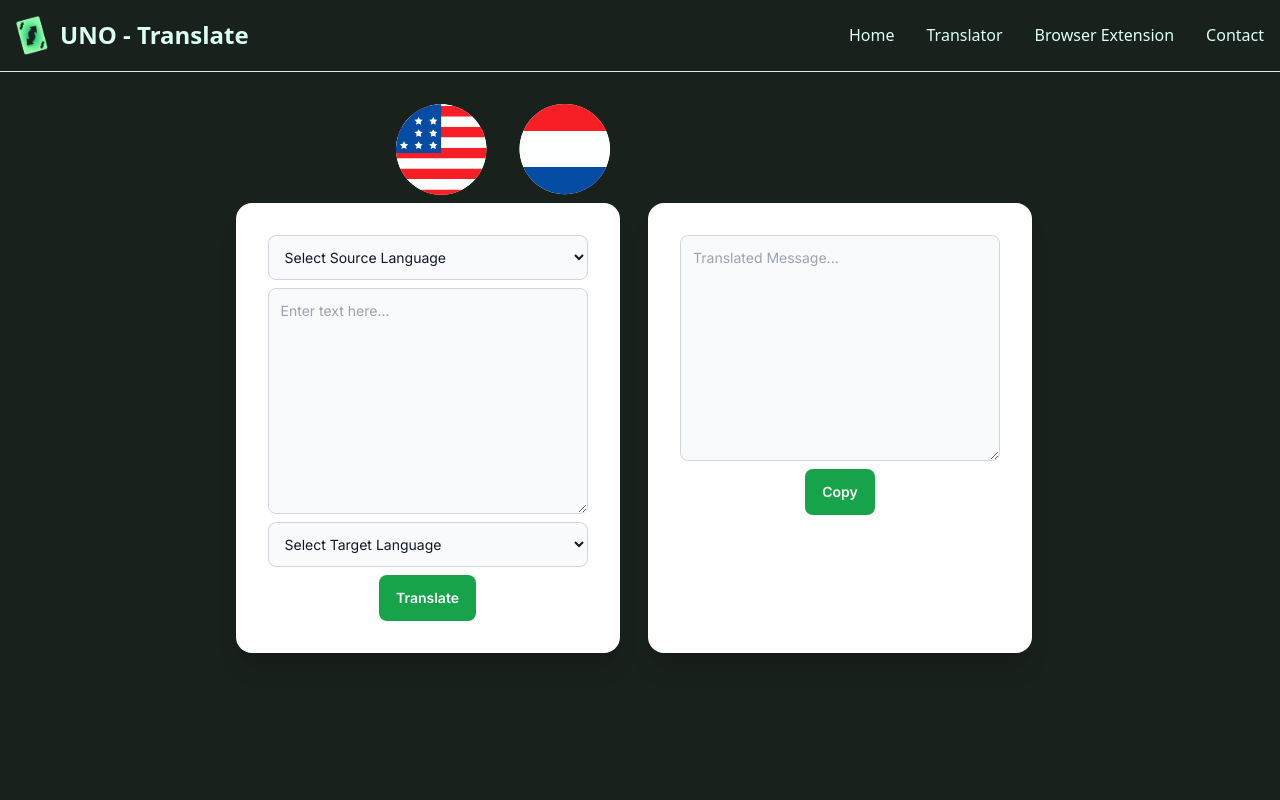
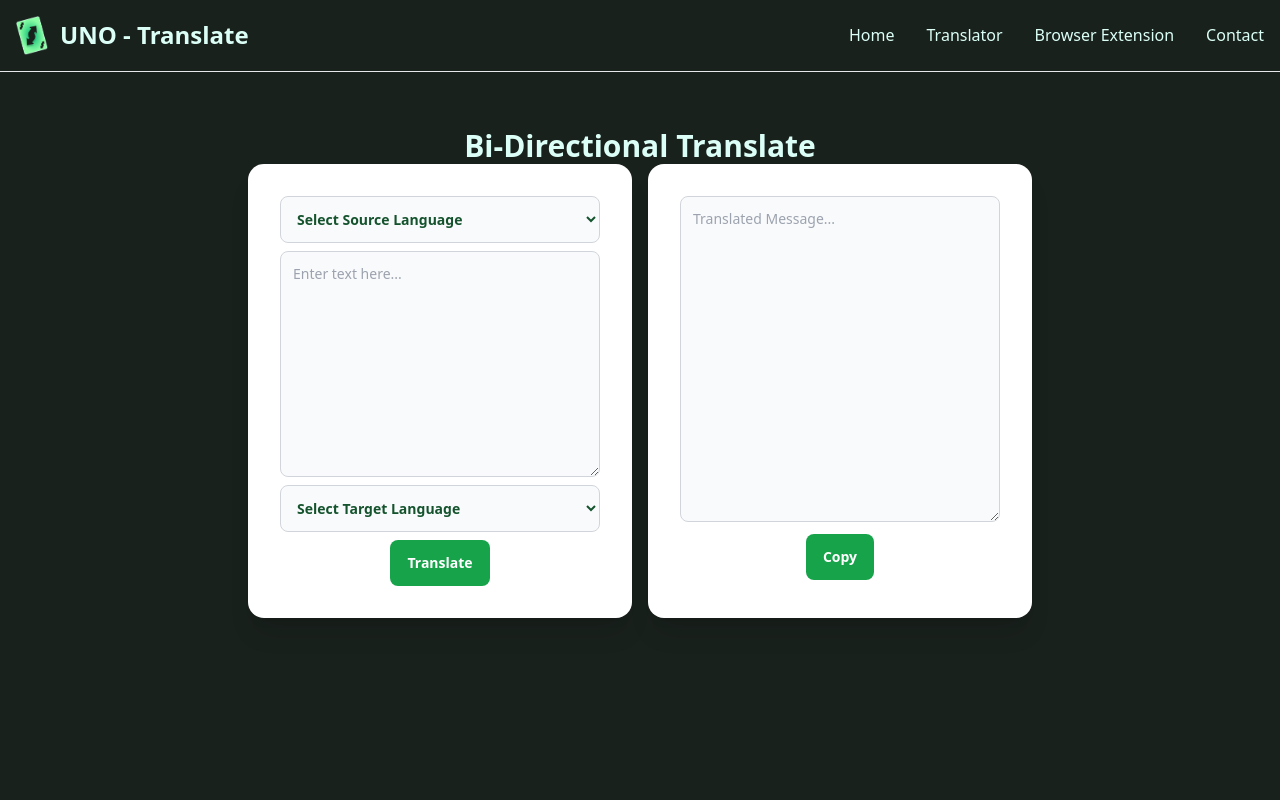
Before and after one commit to Aman-Clement/Major-Project, a Next.js app: page /translate in a window 1280 px wide. Shown: the top 800 px of the page. Built offline with nearby package versions, Linux system fonts and the light colour scheme.

Commit message:
fixed a lottttttt

```diff
--- a/app/layout.js
+++ b/app/layout.js
@@ -1,26 +1,12 @@
-import { Inter } from "next/font/google";
-import "./globals.css";
-import Navbar from "@/components/Navbar";
-import Head from "next/head";
-import Footer from "@/components/Footer";
-
-const inter = Inter({ subsets: ["latin"] });
-
 export const metadata = {
   title: "UNO-BiDirectional Translation Next App",
-  description: "Generated by create next app",
+  description: "Translate with more than just words",
 };
 
 export default function RootLayout({ children }) {
-  return (
-    <>
-      <Head>
-        <title>{metadata.title}</title>
-        <meta name="description" content={metadata.description} />
-      </Head>
-      <Navbar />
-      <div className={inter.className}>{children}</div>
-      <Footer/>
-    </>
-  );
+ return (
+    <html lang="en">
+      <body>{children}</body>
+    </html>
+  )
 }
--- a/app/page.js
+++ b/app/page.js
@@ -4,53 +4,55 @@ import Madam from "@/assets/comps/Madam.svg";
 import Hi from "@/assets/comps/Hi.svg";
 import download from "@/assets/comps/download.svg";
 
+
+import { Inter } from "next/font/google";
+import "./globals.css";
+import Navbar from "@/components/Navbar";
+import Head from "next/head";
+import Footer from "@/components/Footer";
+
+const inter = Inter({ subsets: ["latin"] });
+
+export const metadata = {
+  title: "UNO-BiDirectional Translation Next App",
+  description: "Generated by create next app",
+};
+
+
 export default function Home() {
   return (
+    <div className="flex flex-col min-h-screen mx-auto px-4 pt-8 pb-16">
+      <div className="flex-grow">
+        <Head>
+          <title>{metadata.title}</title>
+          <meta name="description" content={metadata.description} />
+        </Head>
+        <Navbar />
         <main className="flex min-h-screen flex-col items-center justify-between p-24">
           <div className="mb-16">
             <Hero />
           </div>
-
-      {/* <div className="z-10 max-w-5xl mt-16 w-full items-center justify-between font-mono text-sm lg:flex">
-        <p className="fixed left-0 top-0 flex w-full justify-center border-b border-gray-300 bg-gradient-to-b from-zinc-200 pb-6 pt-8 backdrop-blur-2xl dark:border-neutral-800 dark:bg-zinc-800/30 dark:from-inherit lg:static lg:w-auto  lg:rounded-xl lg:border lg:bg-gray-200 lg:p-4 lg:dark:bg-zinc-800/30">
-          Get started by editing&nbsp;
-          <code className="font-mono font-bold">app/page.js</code>
-        </p>
-        <div className="fixed bottom-0 left-0 flex h-48 w-full items-end justify-center bg-gradient-to-t from-white via-white dark:from-black dark:via-black lg:static lg:h-auto lg:w-auto lg:bg-none">
-          <a
-            className="pointer-events-none flex place-items-center gap-2 p-8 lg:pointer-events-auto lg:p-0"
-            href="https://vercel.com?utm_source=create-next-app&utm_medium=appdir-template&utm_campaign=create-next-app"
-            target="_blank"
-            rel="noopener noreferrer"
-          >
-            By{" "}
-            <Image
-              src="/vercel.svg"
-              alt="Vercel Logo"
-              className="dark:invert"
-              width={100}
-              height={24}
-              priority
-            />
-          </a>
-        </div>
-      </div> */}
-
           <div class="grid grid-cols-2 gap-72">
             <div className="card w-96 bg-customBrown shadow-xl">
               <div className="card-body items-center text-center">
                 <h2 className="card-title font-thin text-customGreen">
                   Different Languages
                 </h2>
-            <h3 className="font-bold text-customGreen">Common Communication</h3>
-            <Image src={Madam} />
+                <h3 className="font-bold text-customGreen">
+                  Common Communication
+                </h3>
+                <Image src={Madam} width={512} height={512} />
               </div>
             </div>
             <div className="card w-96 bg-customBrown shadow-xl">
               <div className="card-body items-center text-center">
-            <h2 className="card-title font-thin text-customGreen">Translate</h2>
-            <h3 className="font-bold text-customGreen">Anytime, Anywhere</h3>
-            <Image src={Hi} />
+                <h2 className="card-title font-thin text-customGreen">
+                  Translate
+                </h2>
+                <h3 className="font-bold text-customGreen">
+                  Anytime, Anywhere
+                </h3>
+                <Image src={Hi} width={256} height={256} />
               </div>
             </div>
           </div>
@@ -67,81 +69,13 @@ export default function Home() {
                 href="#"
               >
                 Download Extension
-            <Image src={download} />
+                <Image src={download} width={32} height={32} />
               </a>
             </div>
           </div>
-
-
-      {/* <div className="mb-32 grid text-center lg:max-w-5xl lg:w-full lg:mb-0 lg:grid-cols-4 lg:text-left">
-        <a
-          href="https://nextjs.org/docs?utm_source=create-next-app&utm_medium=appdir-template&utm_campaign=create-next-app"
-          className="group rounded-lg border border-transparent px-5 py-4 transition-colors hover:border-gray-300 hover:bg-gray-100 hover:dark:border-neutral-700 hover:dark:bg-neutral-800/30"
-          target="_blank"
-          rel="noopener noreferrer"
-        >
-          <h2 className={`mb-3 text-2xl font-semibold`}>
-            Docs{" "}
-            <span className="inline-block transition-transform group-hover:translate-x-1 motion-reduce:transform-none">
-              -&gt;
-            </span>
-          </h2>
-          <p className={`m-0 max-w-[30ch] text-sm opacity-50`}>
-            Find in-depth information about Next.js features and API.
-          </p>
-        </a>
-
-        <a
-          href="https://nextjs.org/learn?utm_source=create-next-app&utm_medium=appdir-template-tw&utm_campaign=create-next-app"
-          className="group rounded-lg border border-transparent px-5 py-4 transition-colors hover:border-gray-300 hover:bg-gray-100 hover:dark:border-neutral-700 hover:dark:bg-neutral-800 hover:dark:bg-opacity-30"
-          target="_blank"
-          rel="noopener noreferrer"
-        >
-          <h2 className={`mb-3 text-2xl font-semibold`}>
-            Learn{" "}
-            <span className="inline-block transition-transform group-hover:translate-x-1 motion-reduce:transform-none">
-              -&gt;
-            </span>
-          </h2>
-          <p className={`m-0 max-w-[30ch] text-sm opacity-50`}>
-            Learn about Next.js in an interactive course with&nbsp;quizzes!
-          </p>
-        </a>
-
-        <a
-          href="https://vercel.com/templates?framework=next.js&utm_source=create-next-app&utm_medium=appdir-template&utm_campaign=create-next-app"
-          className="group rounded-lg border border-transparent px-5 py-4 transition-colors hover:border-gray-300 hover:bg-gray-100 hover:dark:border-neutral-700 hover:dark:bg-neutral-800/30"
-          target="_blank"
-          rel="noopener noreferrer"
-        >
-          <h2 className={`mb-3 text-2xl font-semibold`}>
-            Templates{" "}
-            <span className="inline-block transition-transform group-hover:translate-x-1 motion-reduce:transform-none">
-              -&gt;
-            </span>
-          </h2>
-          <p className={`m-0 max-w-[30ch] text-sm opacity-50`}>
-            Explore starter templates for Next.js.
-          </p>
-        </a>
-
-        <a
-          href="https://vercel.com/new?utm_source=create-next-app&utm_medium=appdir-template&utm_campaign=create-next-app"
-          className="group rounded-lg border border-transparent px-5 py-4 transition-colors hover:border-gray-300 hover:bg-gray-100 hover:dark:border-neutral-700 hover:dark:bg-neutral-800/30"
-          target="_blank"
-          rel="noopener noreferrer"
-        >
-          <h2 className={`mb-3 text-2xl font-semibold`}>
-            Deploy{" "}
-            <span className="inline-block transition-transform group-hover:translate-x-1 motion-reduce:transform-none">
-              -&gt;
-            </span>
-          </h2>
-          <p className={`m-0 max-w-[30ch] text-sm opacity-50 text-balance`}>
-            Instantly deploy your Next.js site to a shareable URL with Vercel.
-          </p>
-        </a>
-      </div> */}
         </main>
+      </div>
+      <Footer />
+    </div>
   );
 }
--- a/app/translate/page.jsx
+++ b/app/translate/page.jsx
@@ -1,12 +1,20 @@
 import React from 'react'
 import Translate from '@/components/Translate'
+import Navbar from '@/components/Navbar';
+import Footer from '@/components/Footer';
+import "../globals.css";
+
 const page = () => {
   return (
-    <div>
-      <div className="flex min-h-screen flex-col items-center justify-between p-24">
-        <Translate />
+      <div className="flex flex-col min-h-screen mx-auto px-4 pt-8 pb-16">
+        <div className="flex-grow">
+          <Navbar />
+          <div className="flex min-h-screen flex-col items-center justify-between p-24">
+            <Translate />
+          </div>
+        </div>
+        <Footer />
       </div>
-    </div>
   );
 }
 
--- a/components/Translate.jsx
+++ b/components/Translate.jsx
@@ -1,41 +1,65 @@
+"use client";
 import React from "react";
-import Subject from "@/assets/comps/Subject1234.png";
-import UNO from "@/assets/comps/UNO.png";
-import Image from "next/image";
-import bidirection from "@/assets/comps/bidirection.svg";
-import USA from "@/assets/comps/USA.svg";
-import France from "@/assets/comps/France.svg";
+import { useState } from "react";
+
 
 const Translate = () => {
+  const [selectedSourceLanguage, setSelectedSourceLanguage] = useState("");
+  const [selectedTargetLanguage, setSelectedTargetLanguage] = useState("");
+  const [translatedText, setTranslatedText] = useState("");
+
+  const handleLanguageChange = (event, languageType) => {
+    if (languageType === "source") {
+      console.log("change")
+      setSelectedSourceLanguage(event.target.value);
+    } else {
+      console.log("change");
+      setSelectedTargetLanguage(event.target.value);
+    }
+  };
+
+  async function AtoB (){
+    console.log("AtoB function called!");
+    const translatedText = await fetch(
+      `http://127.0.0.1:5000/translate/to/${selectedSourceLanguage}/${selectedTargetLanguage}`
+    );
+    setTranslatedText(translatedText);
+  }
+
   return (
     <div>
-      <div className="grid grid-cols-3 gap-4">
-        <a
-          href="/translate"
-          className="py-2 px-2 pl-40 inline-flex items-center gap-x-1 text-xs font-semibold" // Adjust padding and font size
-        >
-          <Image src={USA} />
-        </a>
-        <a
-          href="/translate"
-          className="py-2 px-2 pr-40 inline-flex items-center gap-x-1 text-xs font-semibold" // Adjust padding and font size
-        >
-          <Image src={France} />
-        </a>
+      <div className="text-center text-3xl font-bold text-customGreen">
+        Bi-Directional Translate
       </div>
-
       <div className="grid grid-cols-2 gap-4">
         <div className="card w-96 bg-base-100 shadow-xl">
           <div className="card-body items-center text-center">
             <select
-              id="source-language"
-              className="block p-3 w-full text-sm text-gray-900 bg-gray-50 rounded-lg border border-gray-300"
+              id="source_language"
+              onChange={(e) => handleLanguageChange(e, "source")}
+              className="block p-3 w-full text-sm text-green-900 font-semibold bg-gray-50 rounded-lg border border-gray-300"
             >
               <option value="">Select Source Language</option>
               <option value="en">English</option>
               <option value="hi">Hindi</option>
               <option value="mr">Marathi</option>
-              {/* Add other language options here */}
+              <option value="es">Spanish</option>
+              <option value="fr">French</option>
+              <option value="ar">Arabic</option>
+              <option value="zh">Chinese</option>
+              <option value="pt">Portuguese</option>
+              <option value="ja">Japanese</option>
+              <option value="de">German</option>
+              <option value="it">Italian</option>
+              <option value="ko">Korean</option>
+              <option value="tr">Turkish</option>
+              <option value="vi">Vietnamese</option>
+              <option value="th">Thai</option>
+              <option value="pl">Polish</option>
+              <option value="uk">Ukrainian</option>
+              <option value="bn">Bengali</option>
+              <option value="bn">Kannada</option>
+              <option value="bn">Tamil</option>
             </select>
 
             <textarea
@@ -47,21 +71,42 @@ const Translate = () => {
             ></textarea>
 
             <select
-              id="target-language"
-              className="block p-3 w-full text-sm text-gray-900 bg-gray-50 rounded-lg border border-gray-300"
+              id="target_language"
+              onChange={(e) => handleLanguageChange(e, "target")}
+              className="block p-3 w-full text-sm text-green-900 font-semibold bg-gray-50 rounded-lg border border-gray-300"
             >
               <option value="">Select Target Language</option>
+              <option value="en">English</option>
+              <option value="hi">Hindi</option>
+              <option value="mr">Marathi</option>
               <option value="es">Spanish</option>
               <option value="fr">French</option>
-              {/* Add other language options here */}
+              <option value="ar">Arabic</option>
+              <option value="zh">Chinese</option>
+              <option value="pt">Portuguese</option>
+              <option value="ja">Japanese</option>
+              <option value="de">German</option>
+              <option value="it">Italian</option>
+              <option value="ko">Korean</option>
+              <option value="tr">Turkish</option>
+              <option value="vi">Vietnamese</option>
+              <option value="th">Thai</option>
+              <option value="pl">Polish</option>
+              <option value="uk">Ukrainian</option>
+              <option value="bn">Bengali</option>
+              <option value="bn">Kannada</option>
+              <option value="bn">Tamil</option>
             </select>
 
-            <a
-              href="#translate"
+            <div
+              onClick={() => {
+                console.log("Translate button clicked!");
+                AtoB();
+              }}
               className="py-3 px-4 inline-flex justify-center items-center gap-x-2 text-sm font-semibold rounded-lg border border-transparent bg-green-600 text-white hover:bg-blue-700 disabled:opacity-50 disabled:pointer-events-none dark:focus:outline-none dark:focus:ring-1 dark:focus:ring-gray-600"
             >
               Translate
-            </a>
+            </div>
           </div>
         </div>
 
@@ -69,14 +114,14 @@ const Translate = () => {
           <div className="card-body items-center text-center">
             <textarea
               id="translatedmessage"
-              rows="10"
+              rows="15"
               className="block p-3 w-full text-sm text-gray-900 bg-gray-50 rounded-lg border border-gray-300"
               placeholder="Translated Message..."
               sx={"height: auto; resize: vertical;"}
             ></textarea>
             <a
               href="#translate"
-              className="py-3 px-4 inline-flex justify-center items-center gap-x-2 text-sm font-semibold rounded-lg border border-transparent bg-green-600 text-white hover:bg-blue-700 disabled:opacity-50 disabled:pointer-events-none dark:focus:outline-none dark:focus:ring-1 dark:focus:ring-gray-600"
+              className="py-3 mt-1 px-4 inline-flex justify-center items-center gap-x-2 text-sm font-semibold rounded-lg border border-transparent bg-green-600 text-white hover:bg-blue-700 disabled:opacity-50 disabled:pointer-events-none dark:focus:outline-none dark:focus:ring-1 dark:focus:ring-gray-600"
             >
               Copy
             </a>
```
Also changed, not shown: components/Footer.jsx (+5 -5 lines). Lines whose indentation alone changed are shown as unchanged.
